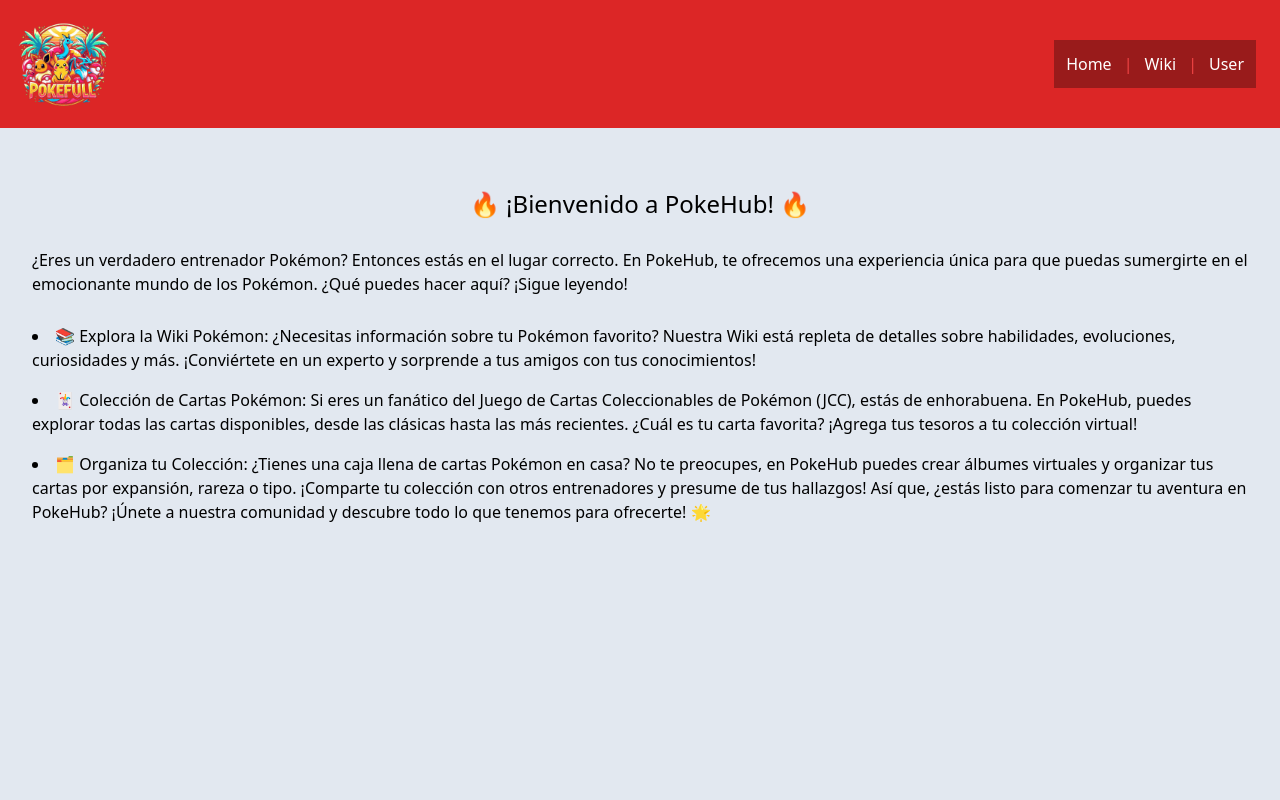
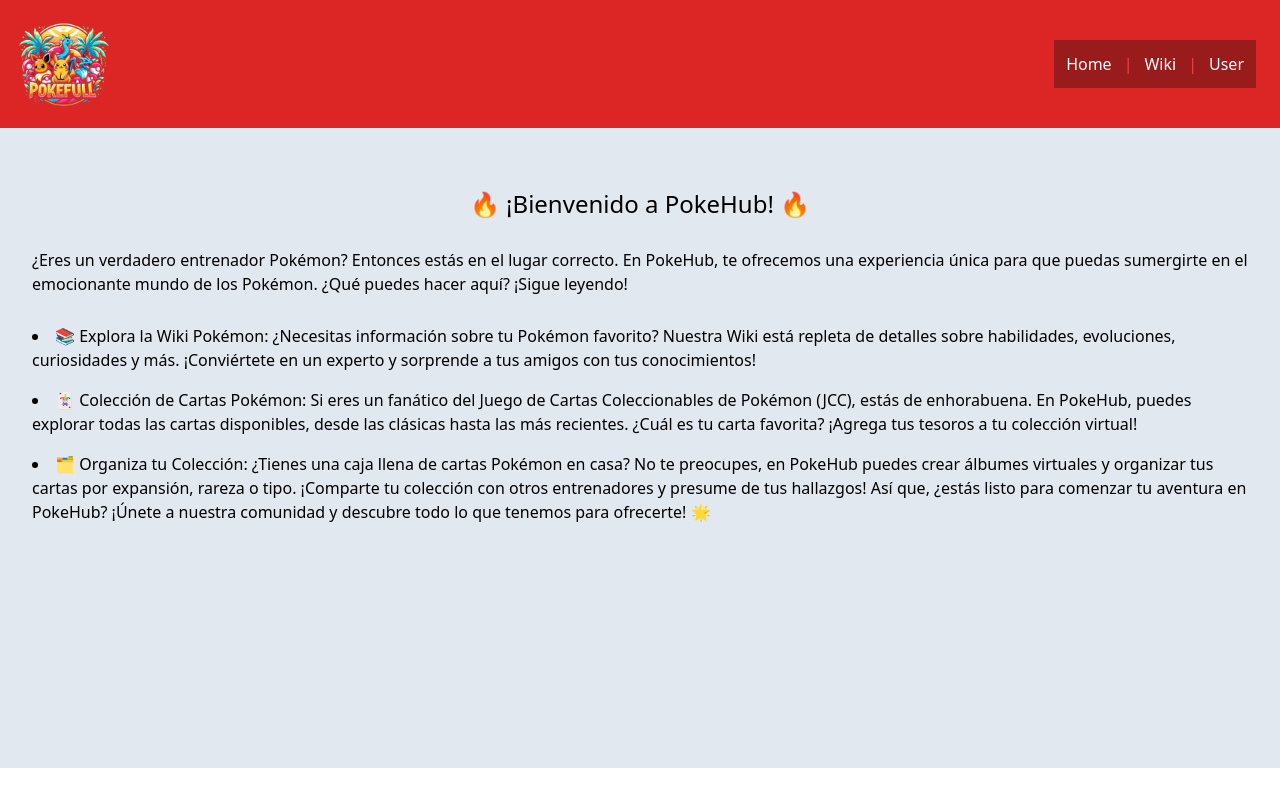
Before and after one commit to SirMarkus73/pokedex-bgWebDesign, a PHP site: template src/pages/index.php in a window 1280 px wide. Run offline with PHP 8.4, Linux system fonts and the light colour scheme; the template is opened without the code that fills it, so the values that code supplies are empty.

Commit message:
Prueba de css

```diff
--- a/src/css/style.css
+++ b/src/css/style.css
@@ -2720,8 +2720,6 @@ html:where(.dark, .dark *) {
 }
 
 body {
-  height: 100vh;
-  width: 100vw;
   --tw-bg-opacity: 1;
   background-color: rgb(226 232 240 / var(--tw-bg-opacity));
   --tw-text-opacity: 1;
--- a/src/css/tailwind-base.css
+++ b/src/css/tailwind-base.css
@@ -7,5 +7,5 @@ html {
 }
 
 body {
-  @apply text-black dark:text-white bg-slate-200 dark:bg-neutral-800 h-screen w-screen;
+  @apply text-black dark:text-white bg-slate-200 dark:bg-neutral-800;
 }
```
